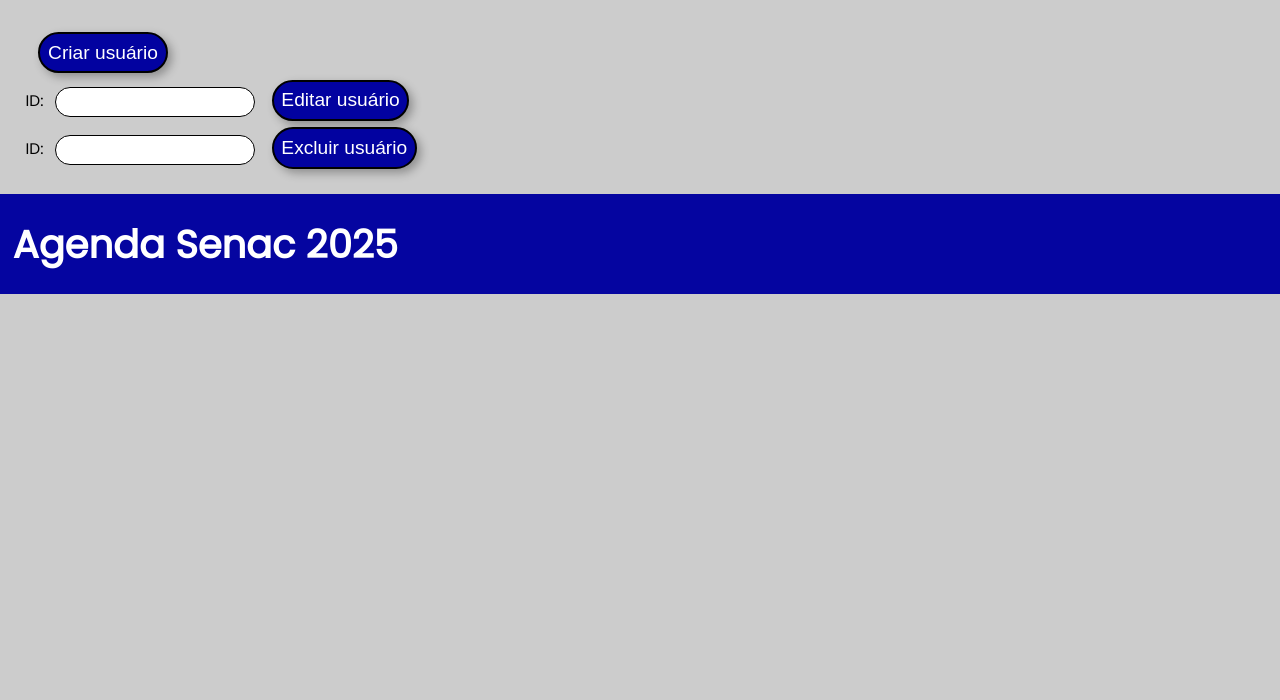
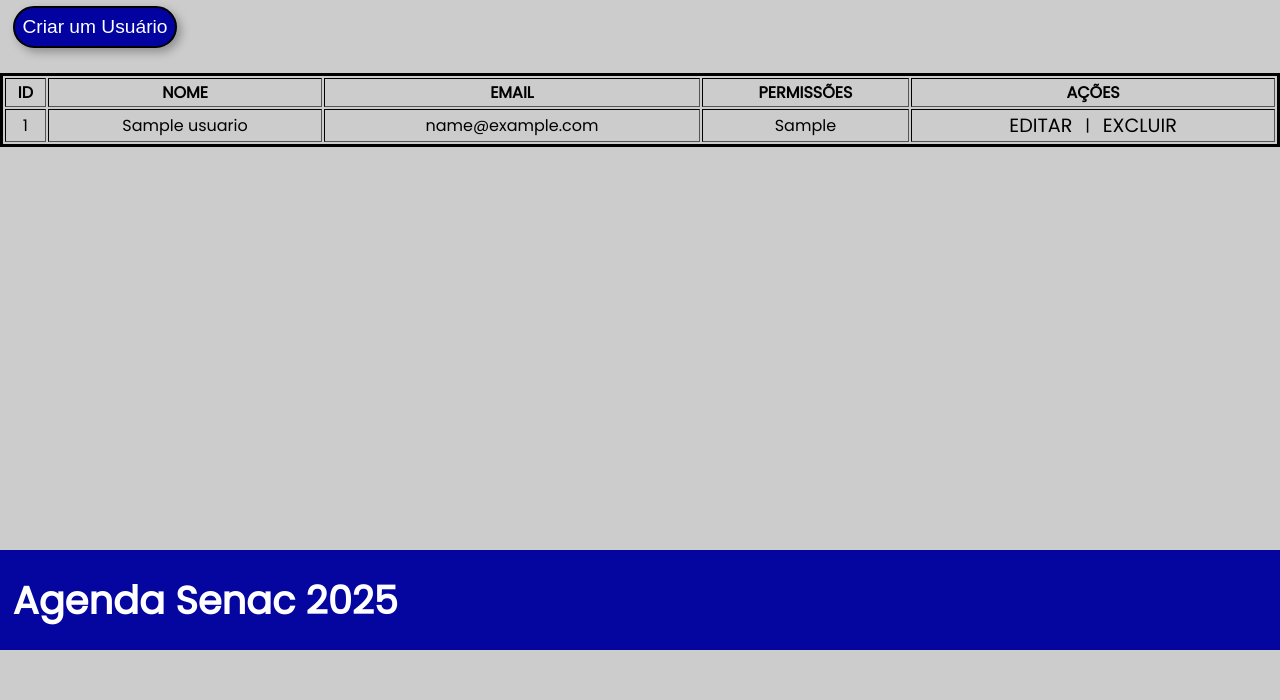
Before and after one commit to btbruno21/agendaSenac2025, a PHP site: page /infoUser.php in a window 1280 px wide. Shown: the part 100-800 px from the top of the page. Run offline with PHP 8.4, Linux system fonts and the light colour scheme; tables that the repository leaves empty or names only in its code hold one stand-in row (values such as "Sample post").

Commit message:
interface usuario

```diff
--- a/classes/conexao.php
+++ b/classes/conexao.php
@@ -10,11 +10,11 @@ class Conexao {
     private static $pdo;
 
     public function __construct(){
-        $this->servidor = "192.168.192.38";
+        $this->servidor = "localhost";
         $this->banco = "agendaSenac2025";
         $this->usuario = "root";
         $this->senha = "";
-        $this->port = 3307;
+        $this->port = 3306;
     }
 
     public function conectar(){
--- a/css/style.css
+++ b/css/style.css
@@ -179,6 +179,9 @@ table td a:hover {
     margin: 0;
 }
 
-/* .checkbox{
-    width: 48%;
-} */
+.acoes{
+    display: flex;
+    gap: 1vw;
+    align-items: center;
+    justify-content: center;
+}
--- a/index.php
+++ b/index.php
@@ -40,8 +40,9 @@ $fn = new Funcoes();
                     <td><?php echo $fn->dtNasc($item['dtNasc'], 2); ?></td>
                     <td><?php echo $item['foto']; ?></td>
                     <td><?php echo $item['ativo']; ?></td>
-                    <td>
+                    <td class="acoes">
                         <a href="editarContato.php?id=<?php echo $item['id'] ?>">EDITAR </a>
+                        |
                         <a href="excluirContato.php?id=<?php echo $item['id'] ?>" onclick="return confirm('Você tem certeza que quer excluir esse contato?')"> EXCLUIR</a>
                     </td>
                 </tr>
--- a/infoUser.php
+++ b/infoUser.php
@@ -1,16 +1,42 @@
+<?php
+include 'inc/header.php';
+include 'classes/usuario.php';
+
+$usuario = new Usuario();
+?>
+
+<main>
+    <button><a href="criarUsuario.php">Criar um Usuário</a></button>
+
+    <table border="2" width="100%">
+        <tr>
+            <th>ID</th>
+            <th>NOME</th>
+            <th>EMAIL</th>
+            <th>PERMISSÕES</th>
+            <th>AÇÕES</th>
+        </tr>
+        <?php
+        $lista = $usuario->listarUsuario();
+        foreach ($lista as $item):
+        ?>
+            <tbody>
+                <tr>
+                    <td><?php echo $item['id']; ?></td>
+                    <td><?php echo $item['nome']; ?></td>
+                    <td><?php echo $item['email']; ?></td>
+                    <td><?php echo $item['permissoes']; ?></td>
+                    <td class="acoes">
+                        <a href="editarUsuario.php?id=<?php echo $item['id'] ?>">EDITAR</a>
+                        |
+                        <a href="excluirUsuario.php?id=<?php echo $item['id'] ?>" onclick="return confirm('Você tem certeza que quer excluir esse contato?')">EXCLUIR</a>
+                    </td>
+                </tr>
+            </tbody>
+        <?php
+        endforeach;
+        ?>
+    </table>
+</main>
+
 <?php include 'inc/header.php'; ?>
-
-<div class="infoUser">
-    <button><a href="criarUsuario.php">Criar usuário</a></button>
-    <form action="editarUsuario.php" method="get">
-        <label>ID:</label>
-        <input type="number" name="id" />
-        <button type="submit">Editar usuário</button>
-    </form>
-    <form action="excluirUsuario.php" method="get">
-        <label>ID:</label>
-        <input type="number" name="id" />
-        <button type="submit" onclick="return confirm('Você tem certeza que quer excluir esse contato?')">Excluir usuário</button>
-    </form>
-</div>
-<?php include 'inc/header.php'; ?>
```
